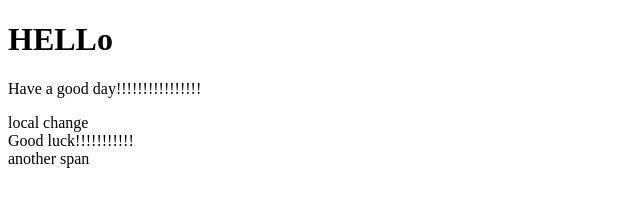
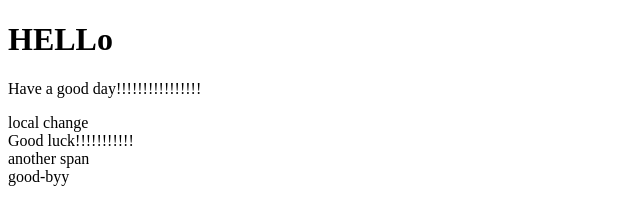
Before and after one commit to michal5442/ex5, a plain HTML site: page index.html in a window 1280 px wide. Shown: the full height of the page, 0-640 px from the left. Drawn offline with Linux system fonts and the light colour scheme.

Commit message:
add good-byy to index.html

```diff
--- a/index.html
+++ b/index.html
@@ -12,5 +12,6 @@
     <div>Good luck!!!!!!!!!!!</div>
 
     <span>another span</span>
+    <div>good-byy</div>
 </body>
 </html>
```
